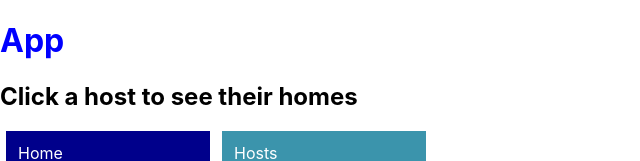
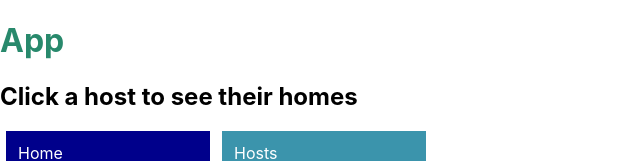
Before and after one commit to fholmes1044/HomeBound-Client, a React (Create React App) app: page / in a window 1280 px wide. Shown: the top 161 px of the page, without its empty margins (0-640 px from the left). Built offline with nearby package versions, Linux system fonts and the light colour scheme; no server answers.

Commit message:
css updates

```diff
--- a/src/components/HomeTile.js
+++ b/src/components/HomeTile.js
@@ -16,7 +16,6 @@ function HomeTile ({home, handleDeletedHome, handleUpdatedHome}){
          }
 
     function handleUpdateClick(){
-        // setUpdatedHomeId(id)
         setShowForm(true)
     }
 
--- a/src/components/HostDetailsCard.js
+++ b/src/components/HostDetailsCard.js
@@ -1,4 +1,4 @@
-import React, { useState } from "react";
+import React from "react";
 import NewHomeForm from "./NewHomeForm"
 import{ useParams} from 'react-router-dom'
 import HomeTile from "./HomeTile";
@@ -12,7 +12,7 @@ function HostDetailsCard({allHosts, addNewHome, handleDeletedHost, handleDeleted
       const currentHost = allHosts.find((host) => host.id === id)
       if(currentHost === undefined){
         return(
-            <p>No Host Found</p>
+            <p>Host was deleted</p>
         )
       }
       else{
--- a/src/components/NewHomeForm.js
+++ b/src/components/NewHomeForm.js
@@ -60,7 +60,7 @@ function handleSubmit(e){
     <div>
         <h2>Add New Home</h2>
         <form onSubmit={handleSubmit}>
-            <input type="text" value={newHomeData.titleitle} name = "title" placeholder=" Home Title" onChange={handleHomeInput} />
+            <input type="text" value={newHomeData.title} name = "title" placeholder=" Home Title" onChange={handleHomeInput} />
             <input type="text" value={newHomeData.location} name = "location" placeholder="Location Address" onChange={handleHomeInput}/>
             <input type="text" value={newHomeData.category} name = "category" placeholder=" Housing Category" onChange={handleHomeInput}/>
             <input type="text"  value={newHomeData.description} id = "Description" name = "description" placeholder="Home Description " onChange={handleHomeInput}/>
--- a/src/index.css
+++ b/src/index.css
@@ -12,4 +12,4 @@ code {
     monospace;
 }
 
-#h1{color: blue;}
+#h1{color: rgb(40, 137, 108);}
```
